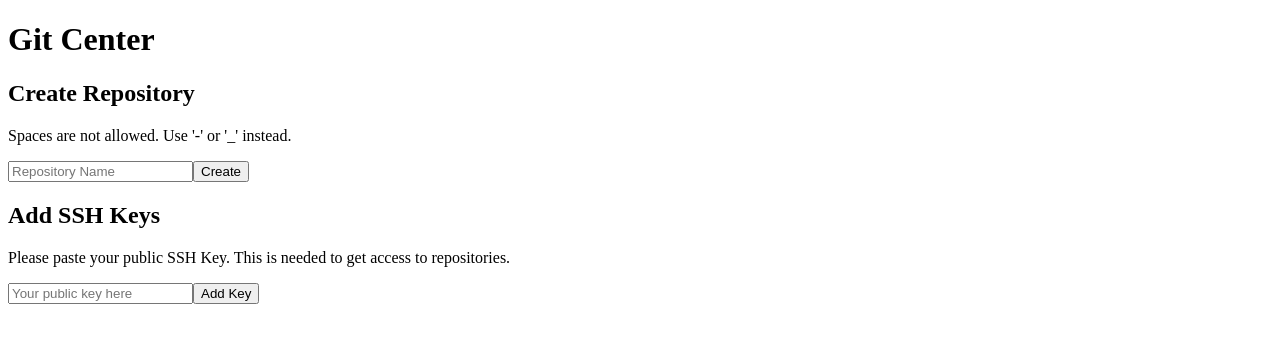
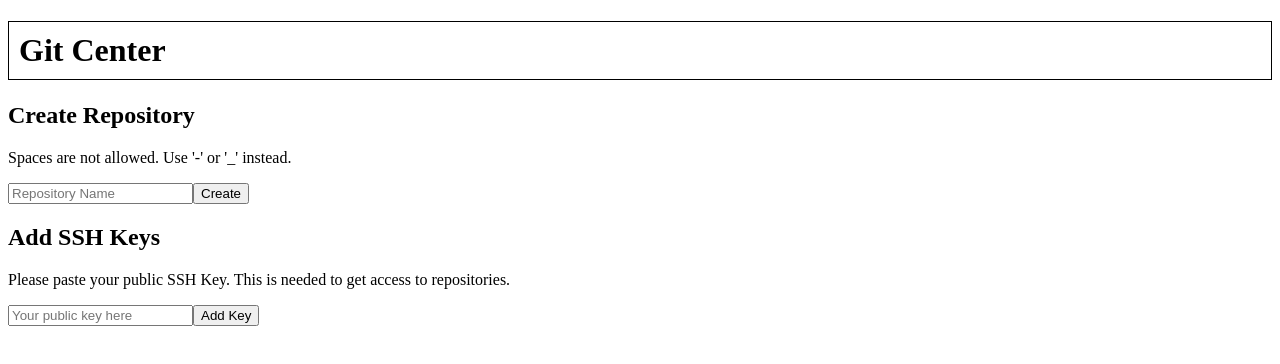
Before and after one commit to dheeraj-p/git-center-server, a Next.js app: page / in a window 1280 px wide. Shown: the top 364 px of the page. Built offline with nearby package versions, Linux system fonts and the light colour scheme.

Commit message:
Introduce styled jsx

```diff
--- a/components/Header/Header.js
+++ b/components/Header/Header.js
@@ -1,3 +1,10 @@
+import HeaderStyles from './Header.style';
+
 export default function Header() {
-  return <h1>Git Center</h1>;
+  return (
+    <h1 className='header'>
+      Git Center
+      <style jsx>{HeaderStyles}</style>
+    </h1>
+  );
 }
--- /dev/null
+++ b/components/Header/Header.style.js
@@ -0,0 +1,11 @@
+import css from 'styled-jsx/css';
+
+const HeaderStyles = css`
+  .header {
+    display: flex;
+    border: 1px solid black;
+    padding: 10px;
+  }
+`;
+
+export default HeaderStyles;
```
